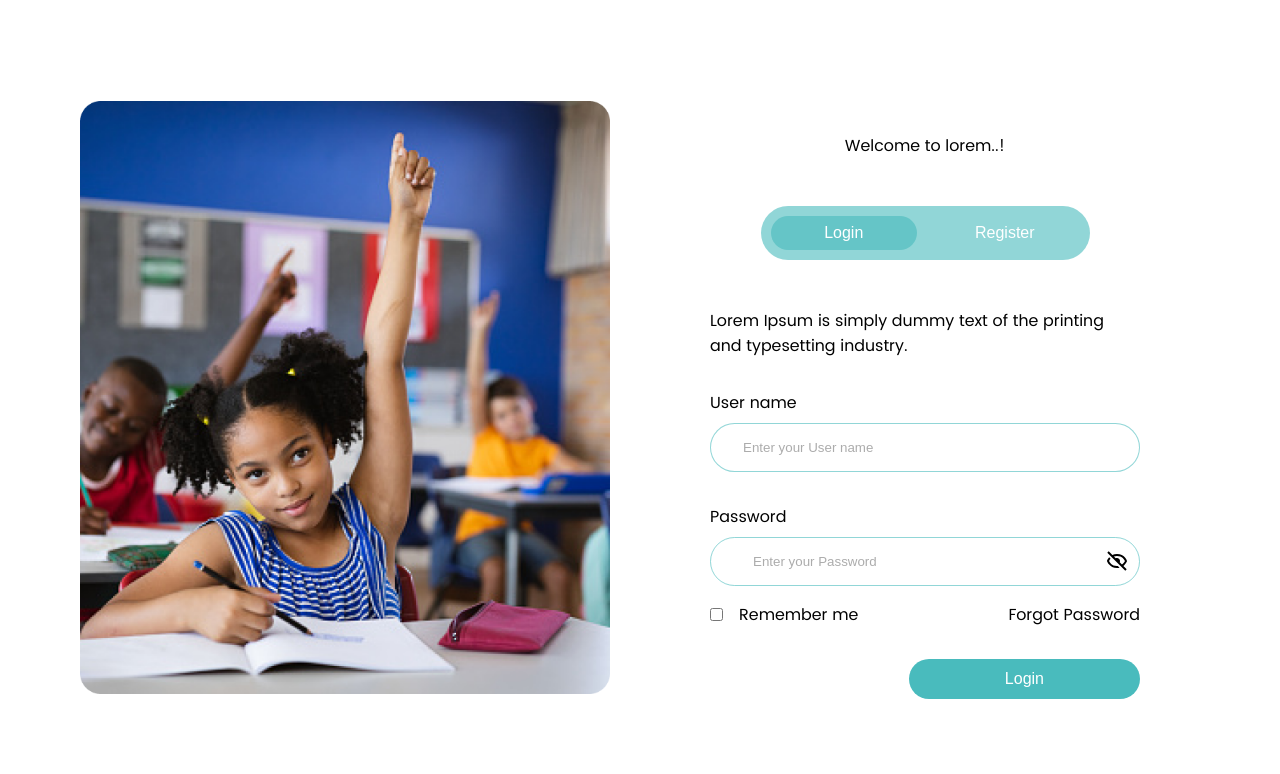
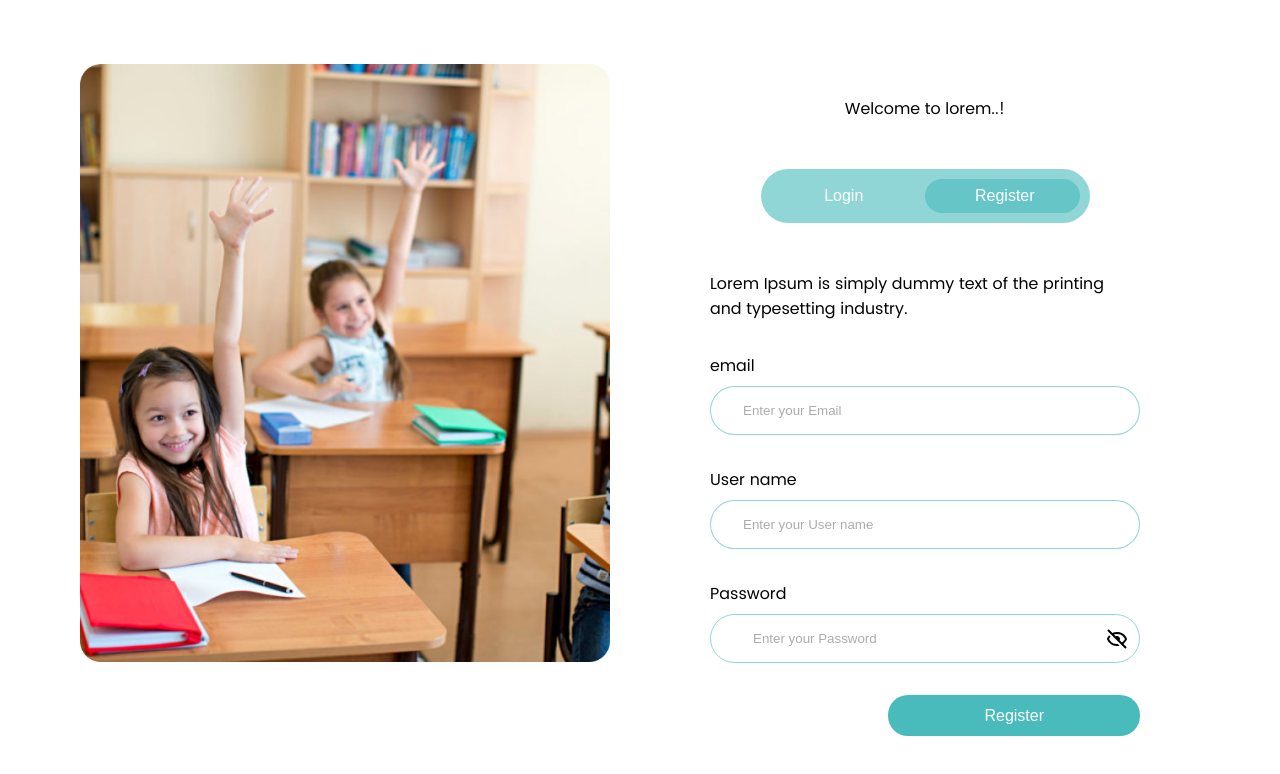
Before and after one commit to EranKhedmati/e_learning, a plain HTML site: page pages/login/index.html in a window 1280 px wide. Both pictures are taken after a click on the button "Register". Drawn offline with Linux system fonts and the light colour scheme.

Commit message:
add register sec, alogorithm for switch pages

```diff
--- a/pages/login/index.html
+++ b/pages/login/index.html
@@ -11,7 +11,7 @@
     <!-- App ---------------------------------------------------- -->
     <div class="app">
       <!--  Login ---------------------------------  -->
-      <div class="container">
+      <div class="container" id="login">
         <!--    Cover    -->
         <img
           src="../../public/images/showcase-login.png"
@@ -24,7 +24,7 @@
           <!--     Swich button       -->
           <div class="switch-btn">
             <button class="active">Login</button>
-            <button id="register-btn">Register</button>
+            <button id="register-btn" id="register-btn">Register</button>
           </div>
           <!--     Paragraph      -->
           <p>
@@ -72,6 +72,74 @@
           </form>
         </div>
       </div>
+
+      <!-- Register --------------------------------- -->
+      <div class="container" id="register">
+        <!-- Cover -->
+        <img
+          src="../../public/images/showcase-signin.png"
+          class="cover"
+          alt=""
+        />
+        <!-- Content -->
+        <div class="content">
+          <p class="text-center intro">Welcome to lorem..!</p>
+          <!--     Swich button       -->
+          <div class="switch-btn">
+            <button id="login-btn">Login</button>
+            <button class="active">Register</button>
+          </div>
+          <!--     Paragraph      -->
+          <p>
+            Lorem Ipsum is simply dummy text of the printing and typesetting
+            industry.
+          </p>
+          <!--      Form      -->
+          <form action="" id="add-form-login" class="form">
+            <!--       Email         -->
+            <div class="input-box">
+              <label class="input-label" for="email-register">email</label>
+              <input
+                type="text"
+                class="from-input"
+                id="email-register"
+                placeholder="Enter your Email"
+              />
+            </div>
+            <!--       User name         -->
+            <div class="input-box">
+              <label class="input-label" for="username-register">User name</label>
+              <input
+                type="text"
+                class="from-input"
+                id="username-register"
+                placeholder="Enter your User name"
+              />
+            </div>
+            <!--       Password         -->
+            <div class="input-box">
+              <label class="input-label" for="password-login">Password</label>
+              <div>
+                <input
+                  type="password"
+                  class="from-input-password"
+                  id="password-login"
+                  placeholder="Enter your Password"
+                />
+                <img
+                  class="toggle-eye"
+                  src="../../public/images/eye-hide.svg"
+                  alt=""
+                />
+              </div>
+            </div>
+            <!-- Sub btn -->
+            <div class="sub-box">
+              <button type="submit" class="login-btn">Register</button>
+            </div>
+          </form>
+        </div>
+      </div>
     </div>
 
     <!-- Script ---------------------------------------------------- -->
--- a/pages/login/script.js
+++ b/pages/login/script.js
@@ -26,3 +26,19 @@ toggleEye.forEach((eye) => {
     }
   });
 });
+
+// Switch pages ------------------------------------
+const registerBtn = document.getElementById("register-btn"),
+  loginBody = document.getElementById("login"),
+  loginBtn = document.getElementById("login-btn"),
+  registerBody = document.getElementById("register");
+
+registerBtn.addEventListener("click",()=>{
+  loginBody.style.display = 'none';
+  registerBody.style.display = "flex";
+})
+
+loginBtn.addEventListener("click",()=>{
+  loginBody.style.display = "flex";
+  registerBody.style.display = "none";
+})
--- a/pages/login/style.css
+++ b/pages/login/style.css
@@ -42,6 +42,7 @@ body {
   display: flex;
   align-items: center;
   justify-content: center;
+  overflow-x: hidden;
 }
 
 /* Container */
@@ -180,6 +181,11 @@ body {
     font-size: 16px;
 }
 
+/* Hide Register Body */
+#register {
+  display: none;
+}
+
 /* Media Query */
 @media (max-width: 1000px) {
     .container .content {
```
